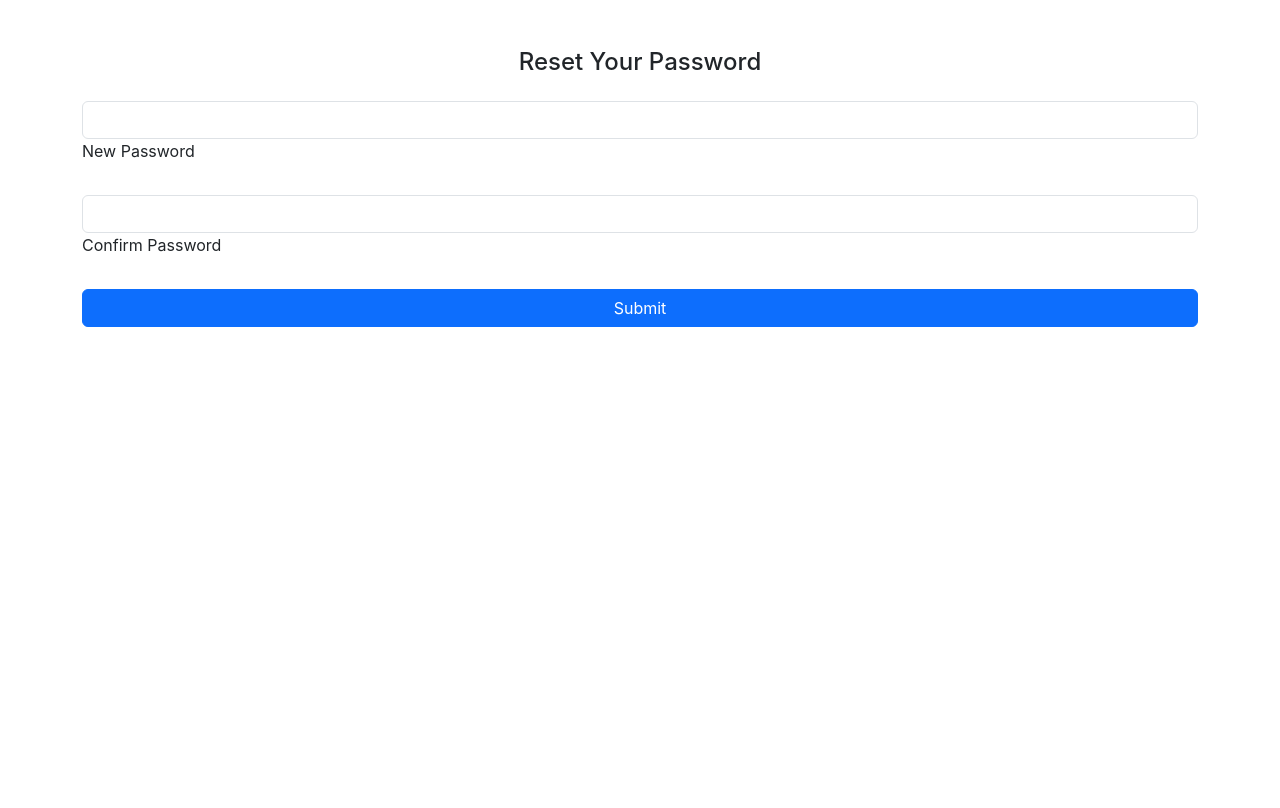
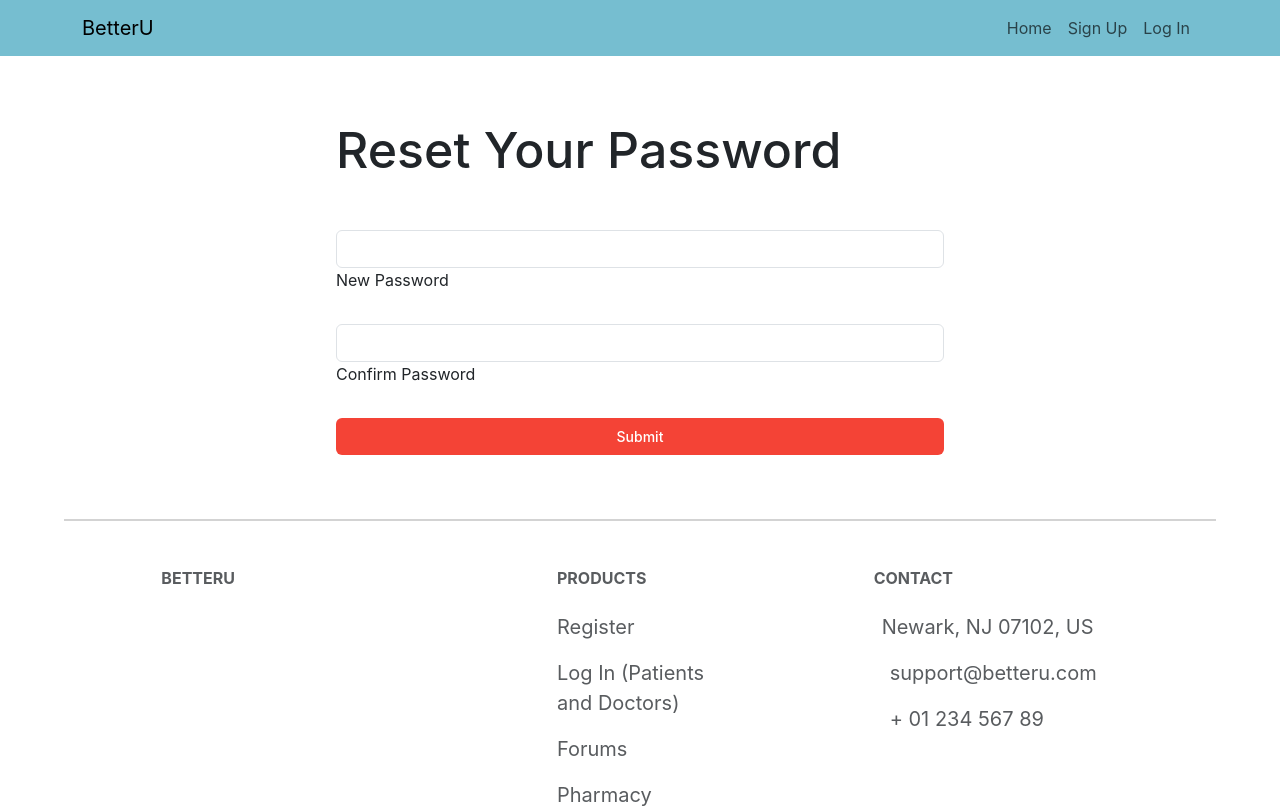
Before and after one commit to Chris8115/CS490-Group-1-Frontend, a React (Create React App) app: page /resetpassword in a window 1280 px wide. Shown: the top 808 px of the page. Built offline with nearby package versions, Linux system fonts and the light colour scheme; the HTML template or start-up script is replaced by a standard one.

Commit message:
Spruced up reset password page

```diff
--- a/src/app/App.js
+++ b/src/app/App.js
@@ -12,8 +12,8 @@ import { BrowserRouter, Router, Route, Link, Routes } from 'react-router-dom';
 import { Axios } from 'axios';
 import DoctorPatientView from './routes/Doctor/DoctorPatientView.js';
 import DoctorSettings from './routes/Doctor/DoctorSettings.js';
-import ResetPassword from '../components/ResetPassword.js';
 import PostPage from './routes/Forums/PostPage.js';
+import ResetPassword from './routes/ResetPassword.js';
 
 function App() {
   return (
--- /dev/null
+++ b/src/app/routes/ResetPassword.js
@@ -0,0 +1,21 @@
+import { React } from 'react';
+import BetterUNavbar from '../../components/BetterUNavbar';
+import Footer from '../../components/Footer';
+import Divider from '../../components/Divider';
+import ResetPasswordForm from '../../components/ResetPasswordForm';
+
+function ResetPassword() {
+    return (
+        <>
+            <BetterUNavbar/>
+
+            <ResetPasswordForm/>
+
+            <Divider/>
+
+            <Footer/>
+        </>
+    )
+}
+
+export default ResetPassword;
--- a/src/components/ResetPassword.js
+++ b/src/components/ResetPasswordForm.js
@@ -7,7 +7,7 @@ import {
 } from 'mdb-react-ui-kit';
 import '../css/custom.css';
 
-function ResetPassword() {
+function ResetPasswordForm() {
   const navigate = useNavigate();
   const [searchParams] = useSearchParams();
   const user_id = searchParams.get("user_id");
@@ -46,14 +46,14 @@ function ResetPassword() {
       navigate('/');
     } catch (err) {
       console.error(err);
-      setError("Something went wrong while resetting your password.");
+      setError("Something went wrong while resetting your password. Please try again later.");
     }
   };
 
   return (
-    <MDBContainer className="mt-5">
+    <MDBContainer className="p-3 my-5 d-flex flex-column w-50">
+      <h1 className='login-title'>Reset Your Password</h1>
       <form onSubmit={handleSubmit}>
-        <h4 className="mb-4 text-center">Reset Your Password</h4>
 
         <MDBInput
           wrapperClass="mb-4"
@@ -77,10 +77,10 @@ function ResetPassword() {
 
         {error && <div className="text-danger mb-3">{error}</div>}
 
-        <MDBBtn type="submit" className="w-100">Submit</MDBBtn>
+        <MDBBtn type="submit" className="w-100 register-btn">Submit</MDBBtn>
       </form>
     </MDBContainer>
   );
 }
 
-export default ResetPassword;
+export default ResetPasswordForm;
```
